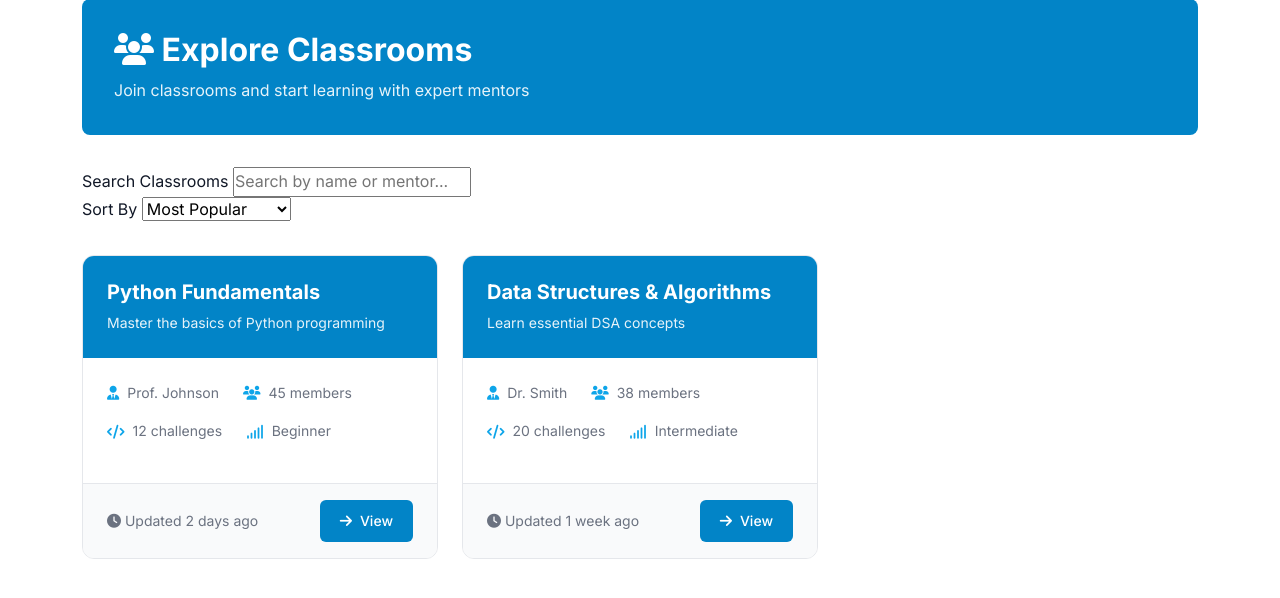
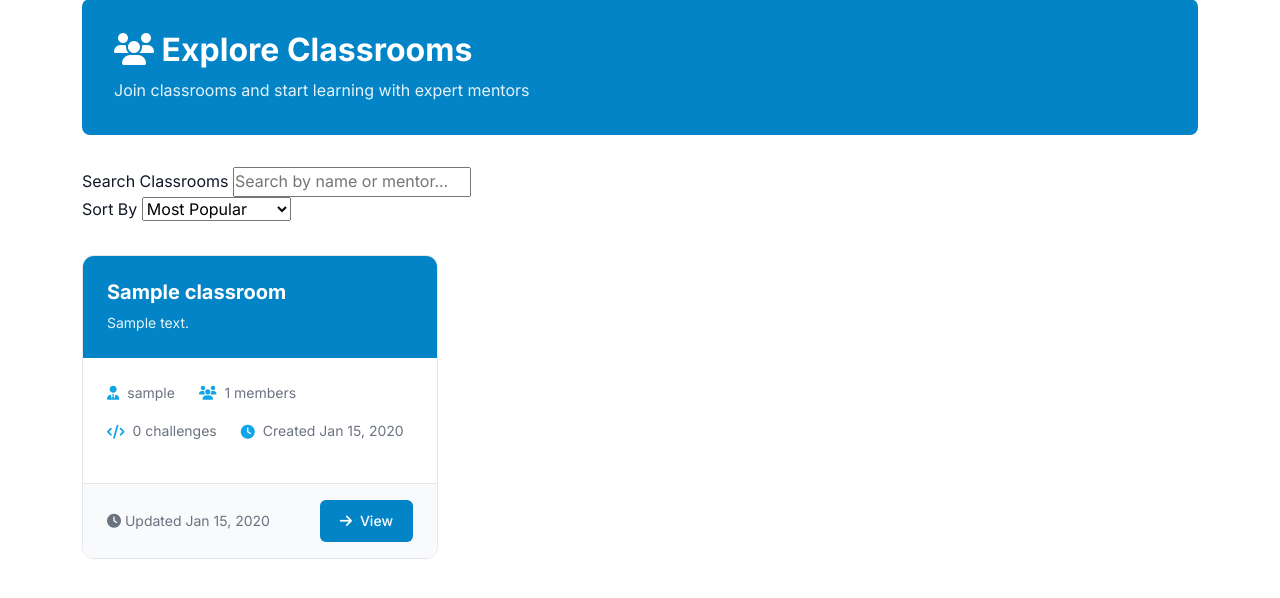
Before and after one commit to nourbatniji/CodeQuest, a Django app: page /classrooms/ in a window 1280 px wide. Shown: the part 98-696 px from the top of the page. Run offline with Django 5.2, Linux system fonts and the light colour scheme; a user stored in the database is signed in; tables that the repository leaves empty hold one stand-in row (values such as "Sample post"); data that the repository does not hold is empty; parts of the project's set-up code (start-up, migrations or seed data) failed here and were passed over.

Commit message:
Implement dynamic classrooms pages, slug routing fixes, and classroom details improvements

```diff
--- a/my_app/templates/base.html
+++ b/my_app/templates/base.html
@@ -48,7 +48,7 @@
                     <!-- Mentor -->
                     {% elif user.is_staff %}
                     <li class="nav-item">
-                        <a class="nav-link" href="/mentor-dashboard/">Dashboard</a>
+                        <a class="nav-link" href="/mentor_dashboard/">Dashboard</a>
                     </li>
                     {% endif %}
 
--- a/my_app/templates/classrooms.html
+++ b/my_app/templates/classrooms.html
@@ -33,84 +33,53 @@
     </div>
 </div>
 
+
 <!-- Classrooms Grid -->
 <div class="classroom-grid animate-fade-in">
-    <!-- Classroom Card 1 -->
+    {% for c in classrooms %}
     <div class="classroom-card">
         <div class="classroom-card-header">
-            <h3>Python Fundamentals</h3>
-            <p>Master the basics of Python programming</p>
+            <h3>{{ c.name }}</h3>
+            <p>{{ c.description|default:"No description yet." }}</p>
         </div>
         <div class="classroom-card-body">
             <div class="classroom-meta">
                 <div class="classroom-meta-item">
                     <i class="fas fa-user-tie"></i>
-                    <span>Prof. Johnson</span>
+                    <span>{{ c.mentor.username }}</span>
                 </div>
                 <div class="classroom-meta-item">
                     <i class="fas fa-users"></i>
-                    <span>45 members</span>
+                    <span>{{ c.members_count }} members</span>
                 </div>
             </div>
             <div class="classroom-meta">
                 <div class="classroom-meta-item">
                     <i class="fas fa-code"></i>
-                    <span>12 challenges</span>
+                    <span>{{ c.challenges.count }} challenges</span>
                 </div>
                 <div class="classroom-meta-item">
-                    <i class="fas fa-signal"></i>
-                    <span>Beginner</span>
+                    <i class="fas fa-clock"></i>
+                    <span>Created {{ c.created_at|date:"M d, Y" }}</span>
                 </div>
             </div>
         </div>
         <div class="classroom-card-footer">
             <span style="font-size: 0.875rem; color: var(--text-secondary);">
-                <i class="fas fa-clock"></i> Updated 2 days ago
+                <i class="fas fa-clock"></i>
+                Updated {{ c.created_at|date:"M d, Y" }}
             </span>
-            <button class="btn-modern btn-primary" onclick="window.location.href='/classroom/1'">
-                <i class="fas fa-arrow-right"></i> View
-            </button>
+            <a href="{% url 'classroom_detail' slug=c.slug %}">
+                <button class="btn-modern btn-primary">
+                    <i class="fas fa-arrow-right"></i> View
+                </button>
+            </a>
         </div>
     </div>
-
-    <!-- Classroom Card 2 -->
-    <div class="classroom-card">
-        <div class="classroom-card-header">
-            <h3>Data Structures & Algorithms</h3>
-            <p>Learn essential DSA concepts</p>
-        </div>
-        <div class="classroom-card-body">
-            <div class="classroom-meta">
-                <div class="classroom-meta-item">
-                    <i class="fas fa-user-tie"></i>
-                    <span>Dr. Smith</span>
-                </div>
-                <div class="classroom-meta-item">
-                    <i class="fas fa-users"></i>
-                    <span>38 members</span>
-                </div>
-            </div>
-            <div class="classroom-meta">
-                <div class="classroom-meta-item">
-                    <i class="fas fa-code"></i>
-                    <span>20 challenges</span>
-                </div>
-                <div class="classroom-meta-item">
-                    <i class="fas fa-signal"></i>
-                    <span>Intermediate</span>
-                </div>
-            </div>
-        </div>
-        <div class="classroom-card-footer">
-            <span style="font-size: 0.875rem; color: var(--text-secondary);">
-                <i class="fas fa-clock"></i> Updated 1 week ago
-            </span>
-            <button class="btn-modern btn-primary" onclick="window.location.href='/classroom/2'">
-                <i class="fas fa-arrow-right"></i> View
-            </button>
-        </div>
-    </div>
-
+    {% empty %}
+        <p>No classrooms yet. Ask a mentor to create one in the admin.</p>
+    {% endfor %}
 </div>
 
+
 {% endblock %}
--- a/my_app/templates/mentor.html
+++ b/my_app/templates/mentor.html
@@ -42,7 +42,7 @@
     <h2>Quick Actions</h2>
 </div>
 <div class="quick-actions animate-fade-in">
-    <a href="/admin" class="quick-action-btn">
+    <a href="/admin/my_app/classroom/add/" class="quick-action-btn">
         <i class="fas fa-plus-circle"></i>
         <span>Create Classroom</span>
     </a>
@@ -59,7 +59,7 @@
 <!-- My Classrooms -->
 <div class="section-header">
     <h2><i class="fas fa-users"></i> My Classrooms</h2>
-    <a href="/admin">
+    <a href="/admin/my_app/classroom/">
         Manage in Admin <i class="fas fa-external-link-alt"></i>
     </a>
 </div>
--- a/my_app/urls.py
+++ b/my_app/urls.py
@@ -10,24 +10,18 @@ urlpatterns = [
     path('signout/', views.signout),
 
     path('dashboard/', views.dashboard),
-    path('classrooms/', views.classrooms_page),
-    path('classroom/<int:classroom_id>/', views.classroom_detail),
+
     path('challenges/', views.challenges_page),
     path('challenge/<slug:slug>/', views.challenge_detail),
+
     path('leaderboard/', views.leaderboard_page),
     path('profile/', views.profile_page),
-    path('mentor-dashboard/', views.mentor_dashboard),
+    path('mentor_dashboard/', views.mentor_dashboard),
 
-    #urls for api_views
-    path('api/classrooms/', api_views.classroom_list_api, name='api_classroom_list'),
-    path('api/classroom/<int:classroom_id>/', api_views.classroom_detail_api, name='api_classroom_detail'),
-    path('api/challenge/<slug:slug>/submit/', api_views.submit_challenge_api, name='api_challenge_submit'),
-    path('api/challenge/<slug:slug>/comment/',api_views.add_comment_api,name='api_comment_submit'),
-    path('api/challenge/<slug:challenge_slug>/comments/', api_views.comments_list_api,name='api_comment_pagination'),
+    path('classrooms/', views.classrooms_page),
+    path('classroom/<slug:slug>/', views.classroom_detail, name='classroom_detail'),
+    path('classroom/<slug:slug>/join/', views.join_classroom, name='join_classroom'),
+    path('classroom/<slug:slug>/leave/', views.leave_classroom, name='leave_classroom'),
 
 
-    path('<slug:slug>/join/', views.join_classroom, name='join_classroom'),
-    path('<slug:slug>/leave/', views.leave_classroom, name='leave_classroom'),
-    path('<slug:classroom_slug>/create/', views.create_challenge, name="create_challenge"),
-    path('list/', views.challenge_list, name="challenge_list"),
 ]
--- a/my_app/views.py
+++ b/my_app/views.py
@@ -1,13 +1,9 @@
 from django.shortcuts import render, redirect,get_object_or_404
+from . import models
+from .models import Classroom, ClassroomMembership, Challenge
+from django.contrib import messages
 from django.db.models import Count, Q
-from . import models
-from .models import Classroom, ClassroomMembership
-from django.contrib import messages
-from django.shortcuts import get_object_or_404
-from django.db.models import Count
-from .models import Classroom, Challenge
 from .decorators import staff_or_superuser_required
-
 from django.contrib.auth import login as auth_login, logout as auth_logout
 
 
@@ -28,7 +24,6 @@ def signup(request):
         return redirect('/dashboard')
 
     return render(request, 'signup.html')
-
 
 #  LOGIN
 def login(request):
@@ -58,7 +53,6 @@ def login(request):
 
     return render(request, 'login.html')
 
-
 def signout(request):
     auth_logout(request)
     request.session.flush()
@@ -72,13 +66,6 @@ def dashboard(request):
         "user_classes_count" : request.user.user_joined_classes.count()
     }
     return render(request, 'dashboard.html', context)
-
-def classrooms_page(request):
-    if not request.user.is_authenticated:
-        return render(request, 'not_found.html')
-    return render(request, 'classrooms.html')
-
-
 
 def challenges_page(request):
     if not request.user.is_authenticated:
@@ -116,6 +103,35 @@ def mentor_dashboard(request):
         return render(request, 'not_found.html')
     return render(request, 'mentor.html')
 
+
+def classrooms_page(request):
+    if not request.user.is_authenticated:
+        return render(request, 'not_found.html')
+
+    classrooms = Classroom.objects.annotate(
+        members_count=Count('memberships')
+    )
+    return render(request, 'classrooms.html', {'classrooms': classrooms})
+
+
+def classroom_detail(request, slug=None):
+    if not request.user.is_authenticated:
+        return render(request, 'not_found.html')
+
+    classroom = get_object_or_404(Classroom.objects.annotate(members_count=Count('memberships')), slug=slug)
+
+    is_member = ClassroomMembership.objects.filter(user=request.user, classroom=classroom).exists()
+
+    challenges_count = classroom.challenges.count() if hasattr(classroom, "challenges") else 0
+
+    context = {
+        "classroom": classroom,
+        "is_member": is_member,
+        "challenges_count": challenges_count,
+    }
+    return render(request, "classroom_details.html", context)
+
+
 def join_classroom(request, slug):
     if not request.user.is_authenticated:
         return render(request,"not_found.html")
@@ -137,7 +153,8 @@ def join_classroom(request, slug):
 
 def leave_classroom(request, slug):
     if not request.user.is_authenticated:
-        return render("not_found.html")
+        return render(request, "not_found.html")
+
     classroom = get_object_or_404(Classroom, slug=slug)
 
     membership = ClassroomMembership.objects.filter(
@@ -151,48 +168,8 @@ def leave_classroom(request, slug):
     else:
         messages.info(request, "You are not a member of this classroom.")
 
-    return redirect("dashboard")  # or wherever you want to redirect
+    return redirect("classrooms_page")
 
-#Showing how many members for each classroom
-def classroom_list(request):
-    classrooms = Classroom.objects.annotate(
-        members=Count('memberships')
-    )
-
-    return render(request, "classrooms/list.html", {"classrooms": classrooms})
-
-#method to get classroom by id or slug
-def get_classroom(id=None, slug=None):
-    queryset = Classroom.objects.annotate(members=Count('memberships'))
-    if id is not None:
-        return get_object_or_404(queryset, id=id)
-    elif slug is not None:
-        return get_object_or_404(queryset, slug=slug)
-    else:
-        raise ValueError("You must provide either an id or a slug")
-
-# Showing How many members in details
-def classroom_detail(request, slug=None, classroom_id=None):
-    if not request.user.is_authenticated:
-        return render(request, 'not_found.html')
-    classroom = get_classroom(id=classroom_id, slug=slug)
-    return render(request, "classrooms/detail.html", {"classroom": classroom})
-
-def classroom_detail(request,classroom_id):
-
-    classroom = get_object_or_404(models.Classroom, id=classroom_id)
-    return render(request, 'classroom_details.html', {'classroom': classroom})
-
-
-#ordering classrooms based on how many members joined
-def popular_classrooms(request):
-    popular_classes = Classroom.objects.annotate(
-        members=Count('memberships')
-    ).order_by('-members')
-
-    return render(request, "classrooms/popular.html", {
-        "popular_classes": popular_classes
-    })
 
 #Implementing challenge-classroom assignment logic
 @staff_or_superuser_required
```
Also changed, not shown: my_app/models.py (+19 -9 lines), my_app/templates/classroom_details.html (+62 -12 lines), my_app/migrations/0006_alter_classroom_slug_alter_submission_language_and_more.py (added).
